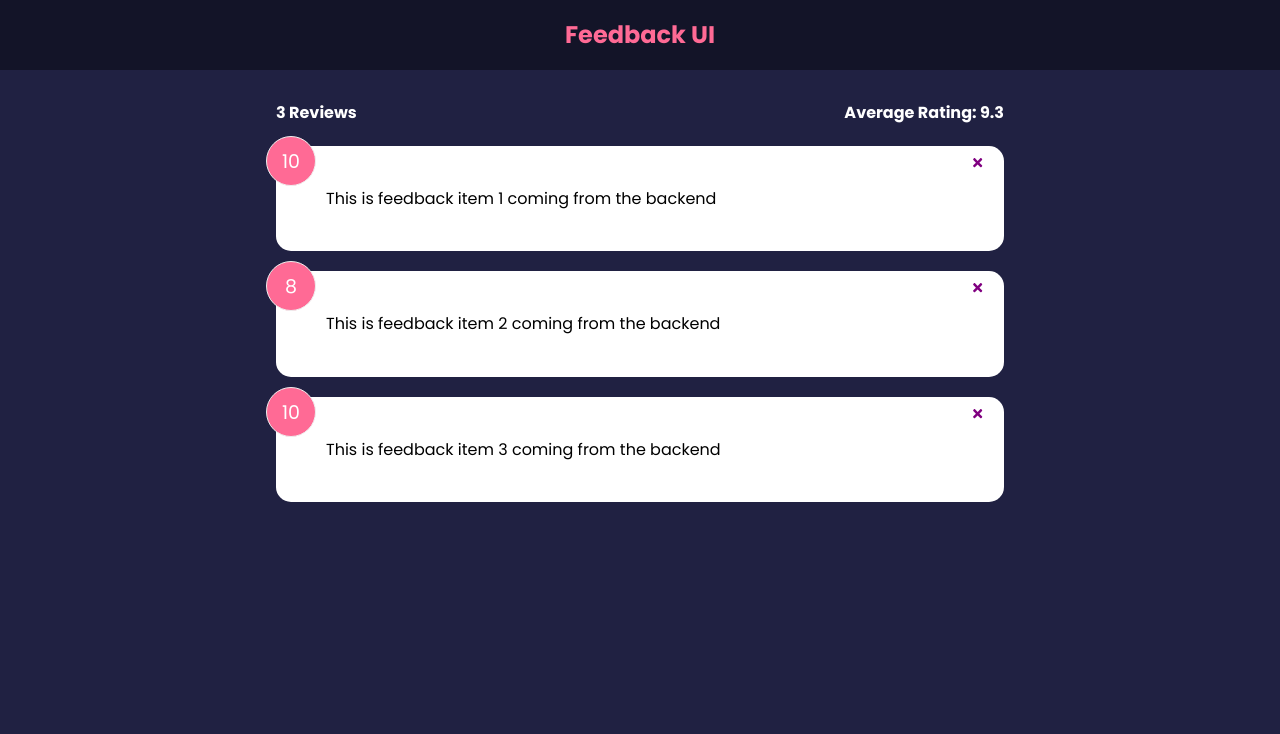
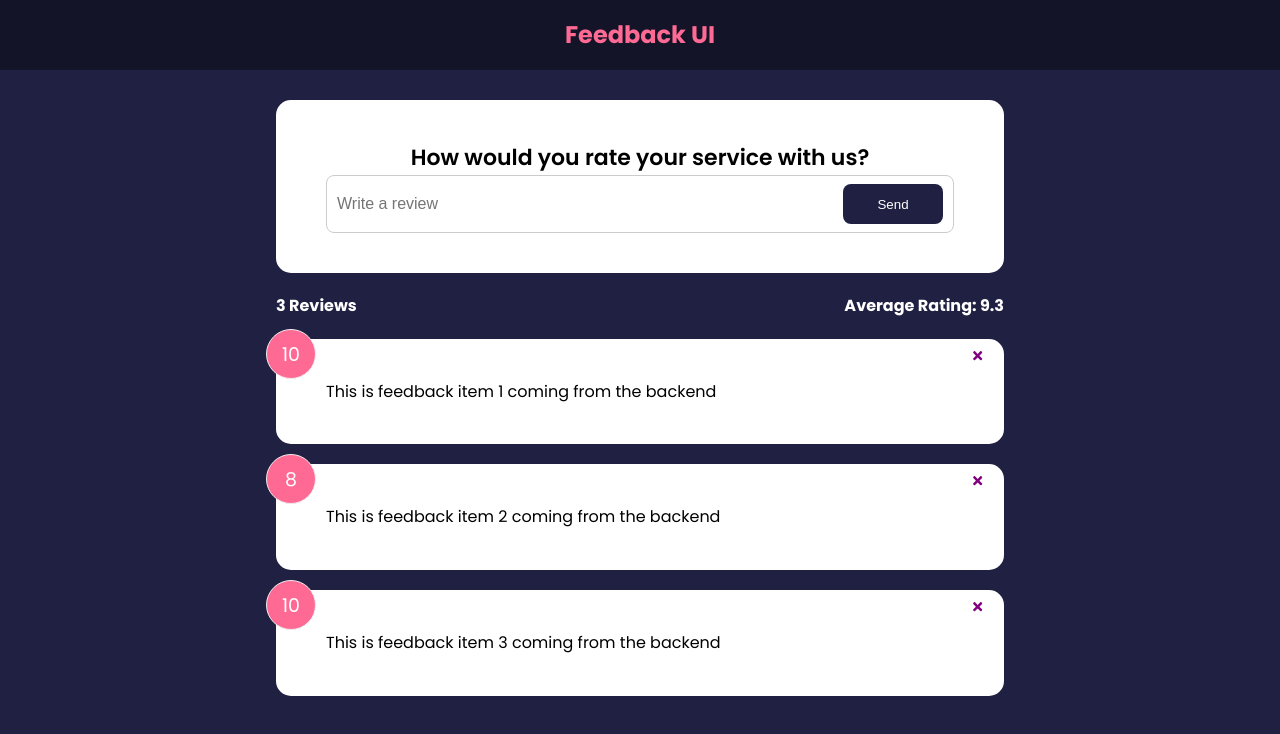
Before and after one commit to jmjusmin/react-feedback-app, a React (Create React App) app: page / in a window 1280 px wide. Shown: the top 734 px of the page. Built offline with nearby package versions, Linux system fonts and the light colour scheme.

Commit message:
Create a global button class

```diff
--- a/src/App.js
+++ b/src/App.js
@@ -2,6 +2,7 @@
 import Header from "./components/Header";
 import FeedbackList from "./components/FeedbackList";
 import FeedbackStats from "./components/FeedbackStats";
+import FeedbackForm from "./components/FeedbackForm";
 import FeedbackData from "./data/FeedbackData";
 
 
@@ -21,6 +22,7 @@
             <Header />
             {/* we can either use <div> of <>(fragment) to wrap the element */}
             <div className='container'>
+                <FeedbackForm/>
                 <FeedbackStats feedback={feedback}/>
                 <FeedbackList feedback={feedback} handleDelete={deleteFeedback}/>
             </div>
--- /dev/null
+++ b/src/components/FeedbackForm.jsx
@@ -0,0 +1,31 @@
+import { useState } from "react";
+import Button from "./shared/Button";
+import Card from "./shared/Card";
+
+function FeedbackForm() {
+    const [text,setText] = useState('');
+
+    const handleTextChange = (e) => {
+        setText(e.target.value);
+    }
+
+  return (
+    <Card>
+        <form>
+            <h2>How would you rate your service with us?</h2>
+            {/*rating select component*/}
+            <div className="input-group">
+                <input
+                onChange = {handleTextChange}
+                type="text"
+                placeholder="Write a review"
+                value={text}
+                />
+                <Button type="submit">Send</Button>
+            </div>
+        </form>
+    </Card>
+  )
+}
+
+export default FeedbackForm
--- /dev/null
+++ b/src/components/shared/Button.jsx
@@ -0,0 +1,24 @@
+import PropTypes from 'prop-types';
+
+function Button({children, version, type, isDisabled}) {
+  return (
+    <button type={type} disabled={isDisabled} className={`btn btn-${version}`}>
+        {children}
+    </button>
+  )
+}
+
+Button.defaultProps = {
+    version: 'primary',
+    type: 'button',
+    isDisabled: false
+}
+
+Button.prototype = {
+    children: PropTypes.node.isRequired,
+    version: PropTypes.string,
+    type: PropTypes.string,
+    isDisabled: PropTypes.bool
+}
+
+export default Button
```
